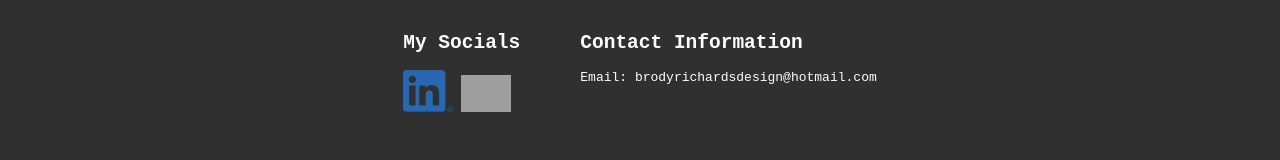
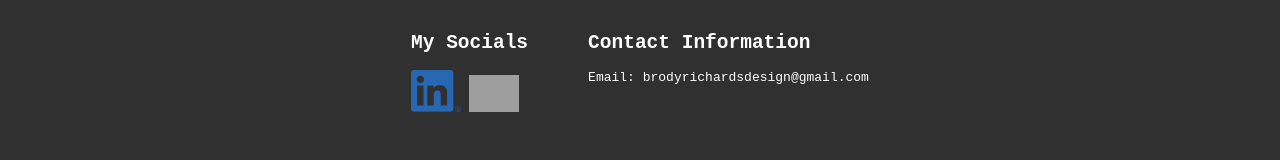
Before and after one commit to brodyedwardrichards/cprg-218-assign-2, a plain HTML site: page index.html in a window 1280 px wide. Shown: the part 4459-4619 px from the top of the page. Drawn offline with Linux system fonts and the light colour scheme; grey boxes are pictures that could not be loaded; a web font is replaced by a local one.

Commit message:
updated email

```diff
--- a/index.html
+++ b/index.html
@@ -173,7 +173,7 @@
         </div>
         <div class="contact">
             <h2>Contact Information</h2>
-            <p>Email: brodyrichardsdesign@hotmail.com</p>
+            <p>Email: brodyrichardsdesign@gmail.com</p>
         </div>
     </section>
 </body>
```
